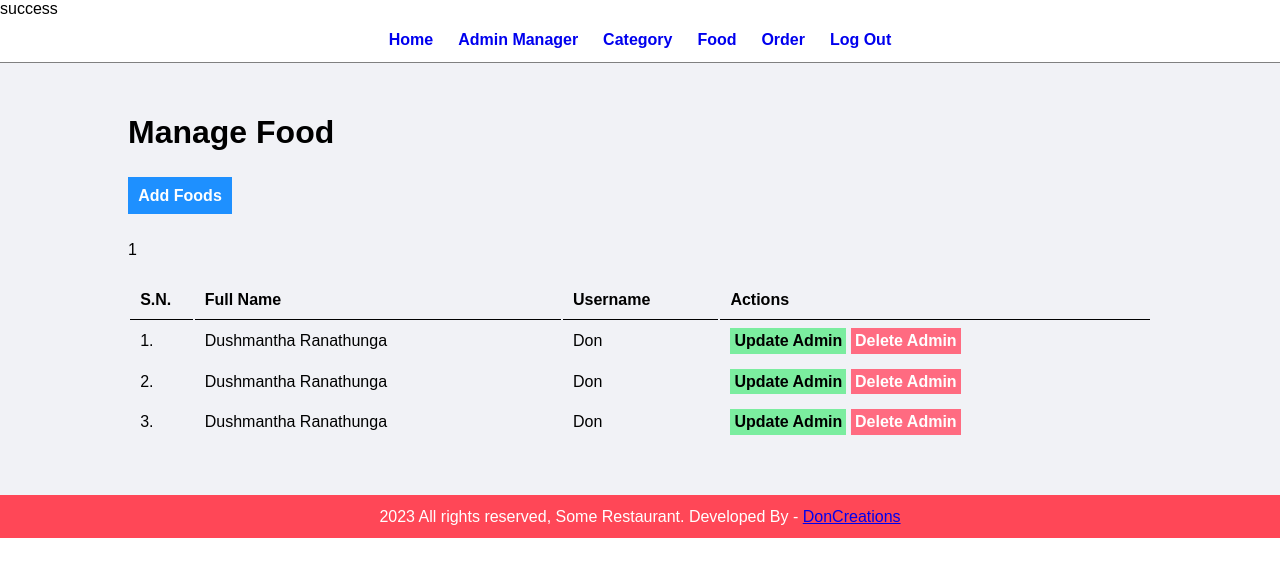
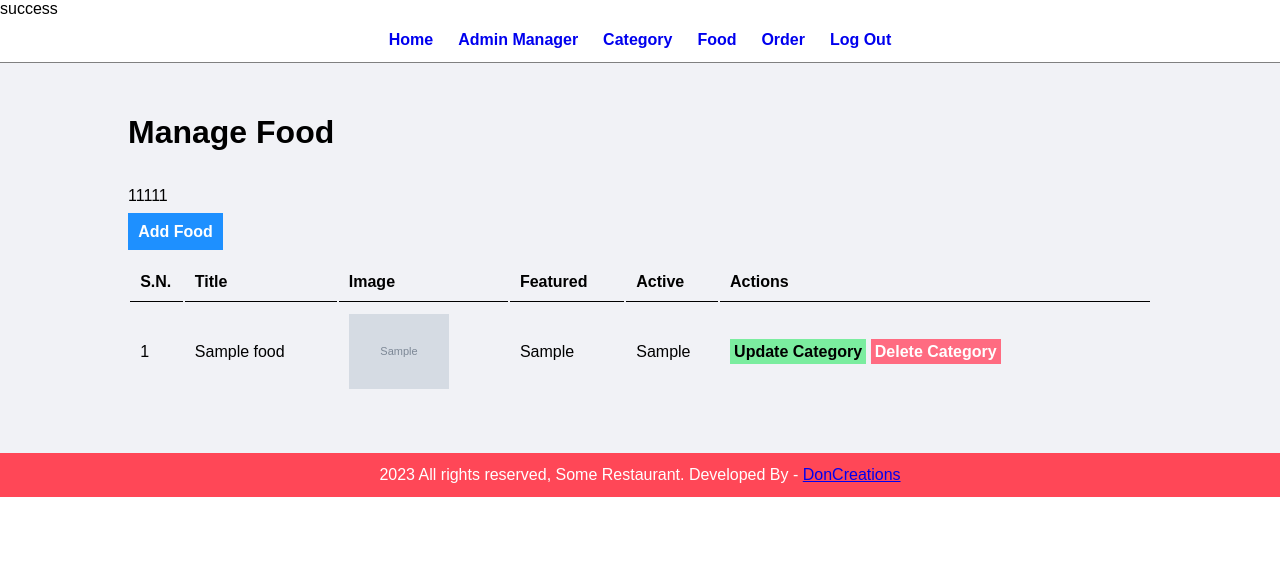
Before and after one commit to Dushmanthr/food-order, a PHP site: page /food_order/admin/manage-food.php in a window 1280 px wide. Shown: the top 577 px of the page. Run offline with PHP 8.4, Linux system fonts and the light colour scheme; the visitor is signed in with stand-in values (Sample User, id 1); tables that the repository leaves empty or names only in its code hold one stand-in row (values such as "Sample post"); grey boxes marked "Sample" are stand-in pictures; some libraries are stand-ins or nearby versions.

Commit message:
fix some bugs

```diff
--- a/admin/manage-food.php
+++ b/admin/manage-food.php
@@ -6,60 +6,127 @@
 
    <br><br>
 
+   <?php
+                if(isset($_SESSION['add'])){
+                    echo $_SESSION['add'];
+                    unset($_SESSION['add']);
+                }
+                if(isset($_SESSION['remove'])){
+                    echo $_SESSION['remove'];
+                    unset($_SESSION['remove']);
+                }
+                if(isset($_SESSION['delete'])){
+                  echo $_SESSION['delete'];
+                  unset($_SESSION['delete']);
+                }
+                if(isset($_SESSION['update'])){
+                  echo $_SESSION['update'];
+                  unset($_SESSION['update']);
+                }
+                if(isset($_SESSION['upload'])){
+                  echo $_SESSION['upload'];
+                  unset($_SESSION['upload']);
+                }
+                if(isset($_SESSION['failed remove'])){
+                  echo $_SESSION['failed remove'];
+                  unset($_SESSION['failed remove']);
+                }
+
+
+
+            ?>
+
+            <br><br>
+
         <!-- Button to add admin -->
 
-        <a href = "<?php echo SITEURL; ?>admin/add-food.php" class="btn-primary">Add Foods</a>
-
-      <br /><br /><br />
-
-      <?php
-        if(isset($_SESSION['add']))
-        {
-          echo $_SESSION['add'];
-          unset($_SESSION['add']);
-        }
-
-      ?>
+        <a href = "add-food.php" class="btn-primary">Add Food</a>
 
       <table class="tbl-full">
         <tr>
           <th>S.N.</th>
-          <th>Full Name</th>
-          <th>Username</th>
+          <th>Title</th>
+          <th>Image</th>
+          <th>Featured</th>
+          <th>Active</th>
           <th>Actions</th>
         </tr>
 
-        <tr>
-          <td>1. </td>
-          <td>Dushmantha Ranathunga</td>
-          <td>Don</td>
-          <td>
+        <?php
+                //query to get all categories from database
+              $sql = "SELECT * FROM tbl_food";
 
-            <a href = "#" class = "btn-secondary">Update Admin</a>
-            <a href = "#" class = "btn-danger">Delete Admin</a>
+              //execute query
+                $res = mysqli_query($conn,$sql);
 
-          </td>
-        </tr>
+              //count rows
+              $count = mysqli_num_rows($res);
 
-        <tr>
-          <td>2. </td>
-          <td>Dushmantha Ranathunga</td>
-          <td>Don</td>
-          <td>
-          <a href = "#" class = "btn-secondary">Update Admin</a>
-          <a href = "#" class = "btn-danger">Delete Admin</a>
-          </td>
-        </tr>
+              //create serial number variable and assign value as 1
+              $sn = 1;
 
-        <tr>
-          <td>3. </td>
-          <td>Dushmantha Ranathunga</td>
-          <td>Don</td>
-          <td>
-          <a href = "#" class = "btn-secondary">Update Admin</a>
-          <a href = "#" class = "btn-danger">Delete Admin</a>
-          </td>
-        </tr>
+              //check wheather we have data in database or not
+              if($count>0){
+                //we have data in database
+                //get the data and display
+                while($row=mysqli_fetch_assoc($res)){
+                  $id = $row['id'];
+                  $title = $row['title'];
+                  $image_name = $row['image_name'];
+                  $featured = $row['featured'];
+                  $active = $row['active'];
+                  ?>
+
+
+                                    <tr>
+                                      <td><?php echo $sn++; ?></td>
+                                      <td><?php echo $title;?></td>
+
+                                      <td>
+                                      <?php
+                                      //check wheather the image name is available or not
+                                        if($image_name!=""){
+                                          //display image
+                                          ?>
+                                            <img src="<?php echo SITEURL;?>images/food<?php echo $image_name;?>" width="100px">
+                                          <?php
+
+                                        }
+                                        else{
+                                          //display the message
+                                          echo "<div class = 'error'>Image not added</div>";
+                                        }
+                                      ?>
+                                      </td>
+
+                                      <td><?php echo $featured;?></td>
+                                      <td><?php echo $active; ?></td>
+                                      <td>
+
+                                        <a href = "<?php echo SITEURL;?>admin/update-category.php?id=<?php echo $id;?>" class = "btn-secondary">Update Category</a>
+                                        <a href = "<?php echo SITEURL;?>admin/delete-category.php?id=<?php echo $id;?>&image_name=<?php echo $image_name;?>" class = "btn-danger">Delete Category</a>
+
+                                      </td>
+                                    </tr>
+
+                  <?php
+                }
+              }
+              else{
+                //we do not have data
+                //we'll display the message inside table
+                ?>
+                <tr>
+                  <td colspan="6"><div class="error">No category Added</div></td>
+                </tr>
+                <?php
+              }
+
+        ?>
+
+
+
+
       </table>
    </div>
 </div>
```
Also changed, not shown: css/style.css (+23 -52 lines).
